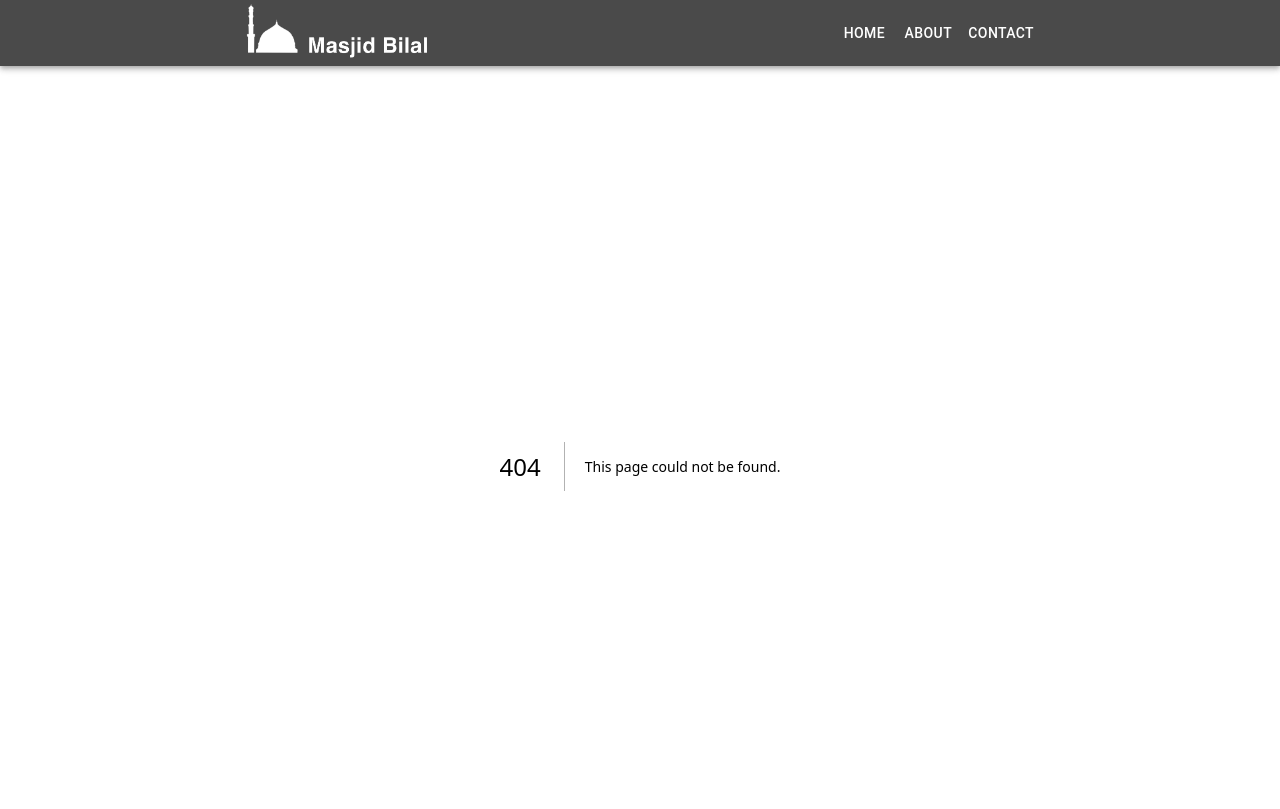
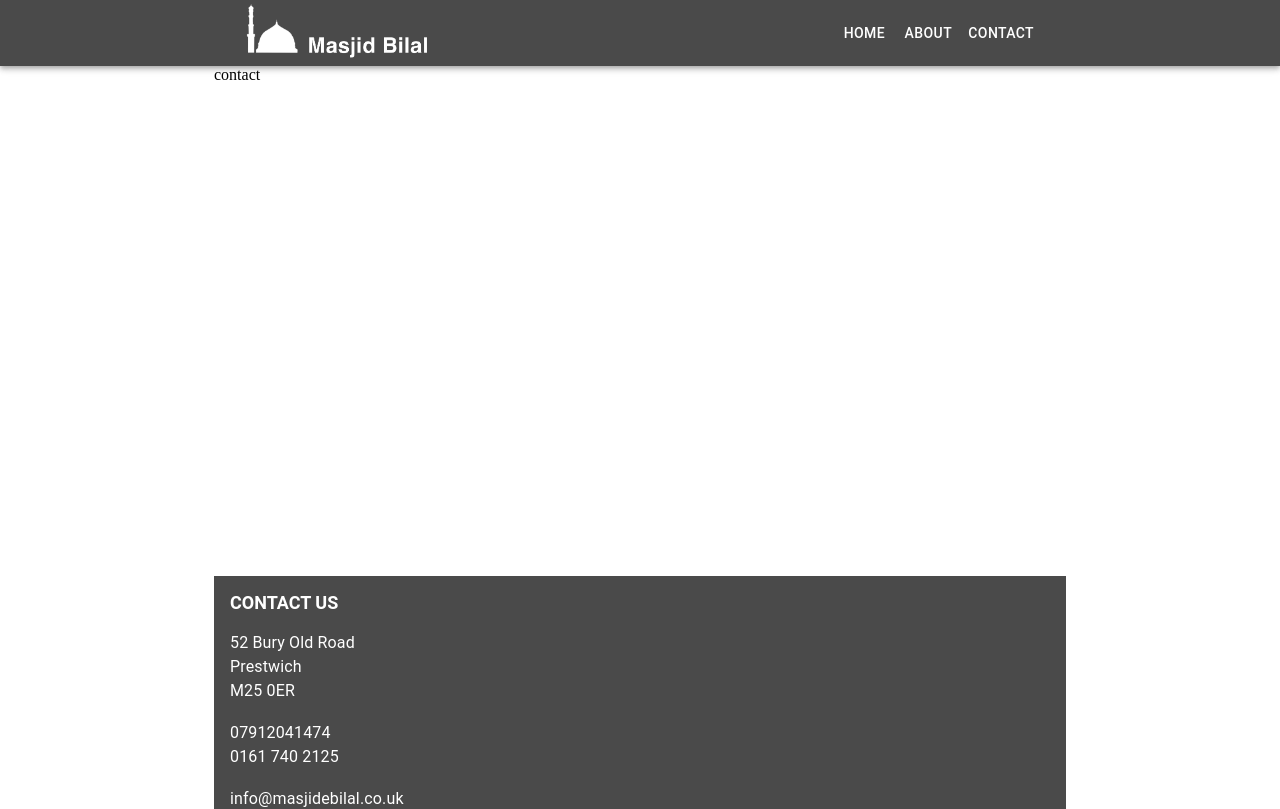
Before and after one commit to adam-ali/masjid-bilal, a Next.js app: page /contact in a window 1280 px wide. Before the commit this address had no page. Shown: the top 809 px of the page. Built offline with nearby package versions, Linux system fonts and the light colour scheme.

Commit message:
minor fixes

```diff
--- a/components/Footer/Footer.tsx
+++ b/components/Footer/Footer.tsx
@@ -8,11 +8,12 @@ const Footer = () => {
         CONTACT US
       </Typography>
       <br />
-      <Typography variant="body1">52 Bury old Road</Typography>
+      <Typography variant="body1">52 Bury Old Road</Typography>
       <Typography>Prestwich</Typography>
-      <Typography>M250 0ER</Typography>
+      <Typography>M25 0ER</Typography>
       <br />
-      <Typography>07492 868984</Typography>
+      <Typography>07912041474</Typography>
+      <Typography>0161 740 2125</Typography>
       <br />
       <Typography>info@masjidebilal.co.uk</Typography>
     </Box>
--- a/components/Home/SalahTimes/SalahTimes.tsx
+++ b/components/Home/SalahTimes/SalahTimes.tsx
@@ -1,5 +1,5 @@
 import React from 'react'
-import { Box, Divider, Paper, Table, TableBody, TableContainer, TableHead, Typography } from '@mui/material'
+import { Box, Table, TableBody, TableHead, Typography } from '@mui/material'
 import TableCell, { tableCellClasses } from '@mui/material/TableCell'
 import TableRow from '@mui/material/TableRow'
 import { styled } from '@mui/material/styles'
--- a/pages/about.tsx
+++ b/pages/about.tsx
@@ -1,7 +1,7 @@
-import { Box, Card, CardContent, CardHeader, Divider, Grid, Typography } from '@mui/material'
+import { Box, Card, CardContent, Divider, Grid, Typography } from '@mui/material'
 import React from 'react'
 
-function about({}: {}) {
+function about() {
   return (
     <>
       <Box sx={{ bgcolor: 'secondary.main', display: 'flex', justifyContent: 'space-between', p: '16px' }}>
--- /dev/null
+++ b/pages/contact.tsx
@@ -0,0 +1,9 @@
+import React from 'react'
+
+type Props = {}
+
+function contact({}: Props) {
+  return <div>contact</div>
+}
+
+export default contact
```
